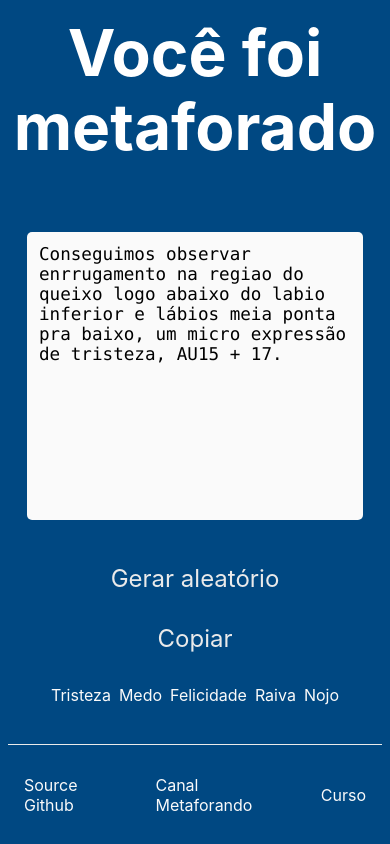
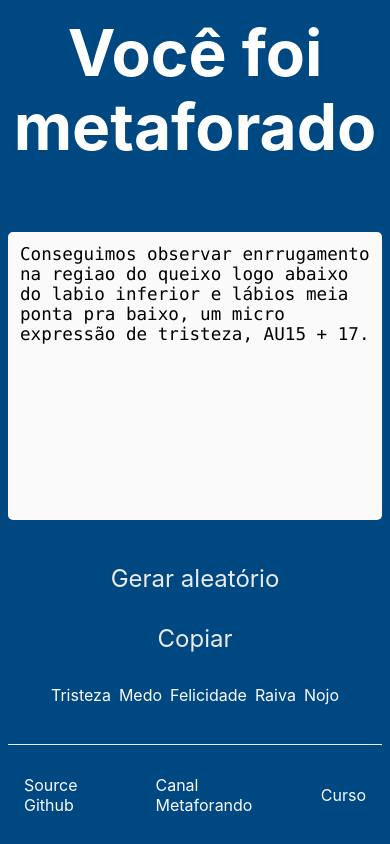
Before and after one commit to josemiguelq/vocefoimetaforado, a Next.js app: page / in a window 390 px wide. Built offline with nearby package versions, Linux system fonts and the light colour scheme.

Commit message:
responsive

```diff
--- a/styles/Home.module.css
+++ b/styles/Home.module.css
@@ -191,7 +191,7 @@
     flex-direction: column;
   }
   .analysis {
-    width: 21rem;
+    width: 100%;
     height: 18rem;
   }
   .title {
@@ -199,3 +199,10 @@
     margin-bottom: 1rem;
   }
 }
+
+@media (max-width: 300px) {
+  .analysis {
+    width: 100%;
+    height: 18rem;
+  }
+}
```
